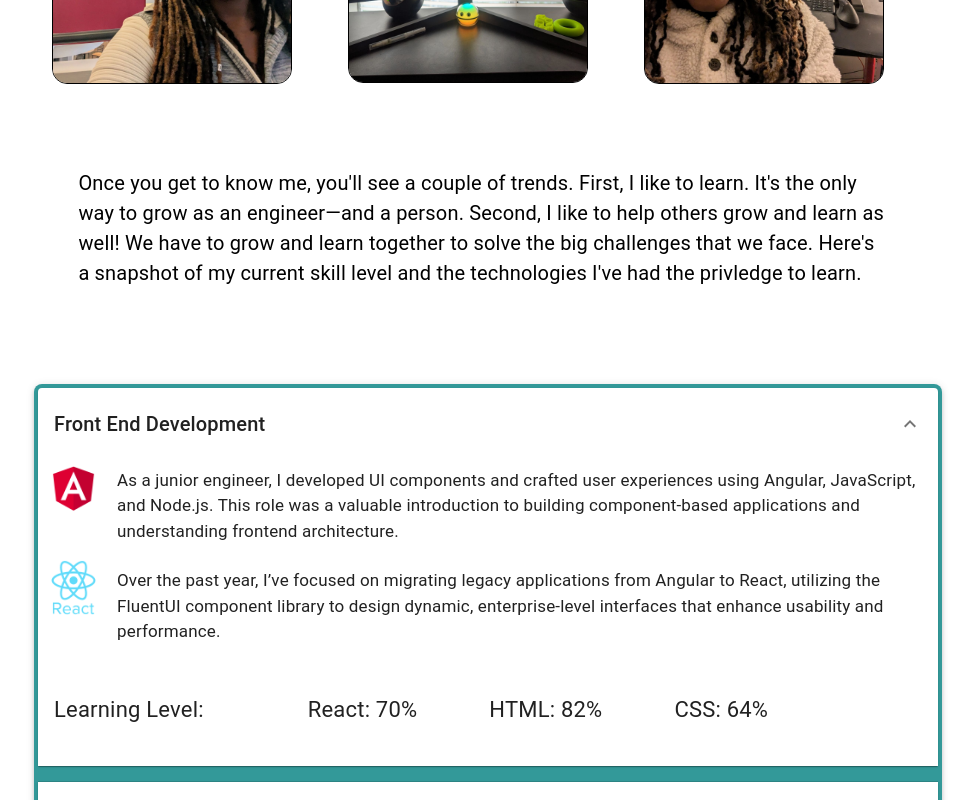
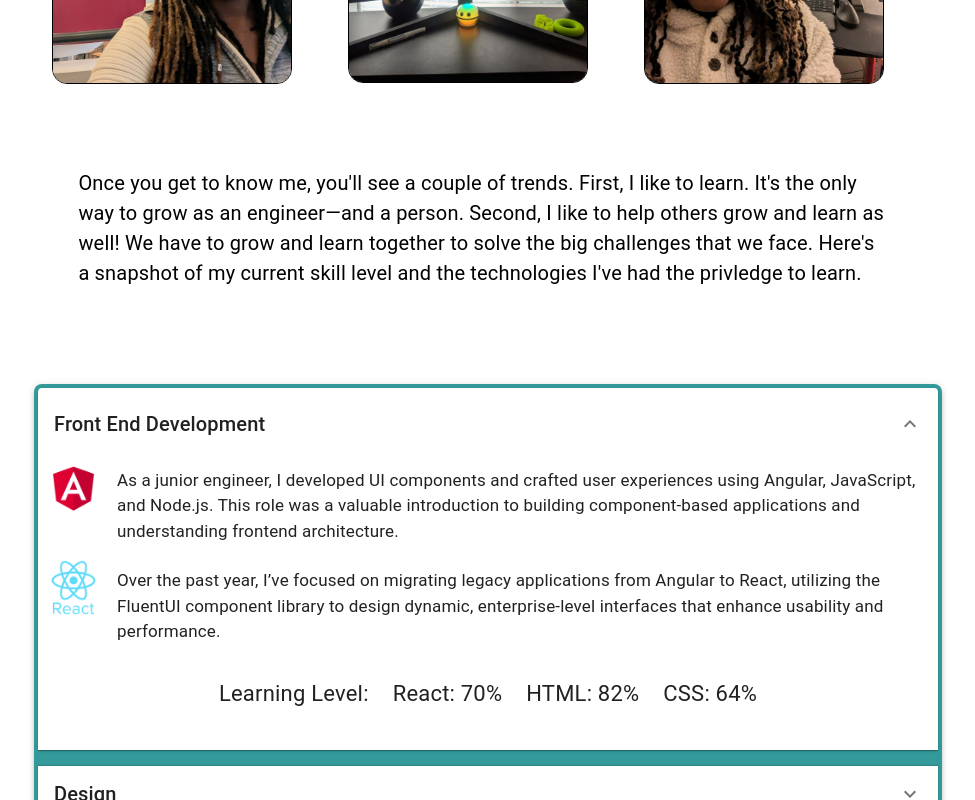
Before and after one commit to amerigirl/website, a React (Create React App) app: page /skillsPage in a window 1280 px wide. Both pictures are taken after a click on the button "Front End Development". Shown: the part 595-1395 px from the top of the page, without its empty margins (152-1127 px from the left). Built offline with nearby package versions, Linux system fonts and the light colour scheme.

Commit message:
updated learning level addition

```diff
--- a/src/Components/SkillsPage/Accordion.jsx
+++ b/src/Components/SkillsPage/Accordion.jsx
@@ -67,28 +67,19 @@ export default function ControlledAccordions() {
           <Box
             sx={{
               display: "flex",
-              justifyContent: "left",
-              ml: 2,
-              mt: 4,
+              justifyContent: "center",
+              mt: 2,
               mb: 5,
-              gap: 6,
+              gap: 3,
             }}
           >
             {skill.subSkill1 || skill.subSkill2 || skill.subSkill3 ? (
-              <Typography sx={{ fontSize: "22px", mr: 4 }}>
-                Learning Level:
-              </Typography>
+              <Typography sx={{ fontSize: "22px" }}>Learning Level:</Typography>
             ) : undefined}
 
-            <Typography sx={{ fontSize: "22px", ml: 3 }}>
-              {skill.subSkill1}
-            </Typography>
-            <Typography sx={{ fontSize: "22px", ml: 3 }}>
-              {skill.subSkill2}
-            </Typography>
-            <Typography sx={{ fontSize: "22px", ml: 3 }}>
-              {skill.subSkill3}
-            </Typography>
+            <Typography sx={{ fontSize: "22px" }}>{skill.subSkill1}</Typography>
+            <Typography sx={{ fontSize: "22px" }}>{skill.subSkill2}</Typography>
+            <Typography sx={{ fontSize: "22px" }}>{skill.subSkill3}</Typography>
           </Box>
         </Accordion>
       ))}
```
